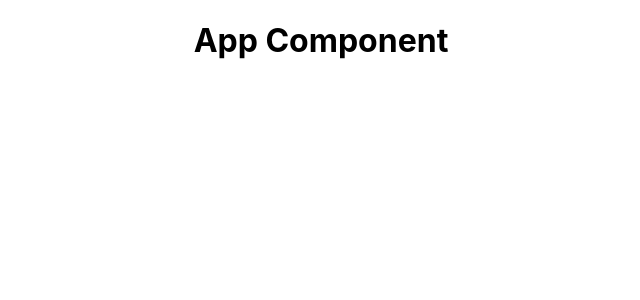
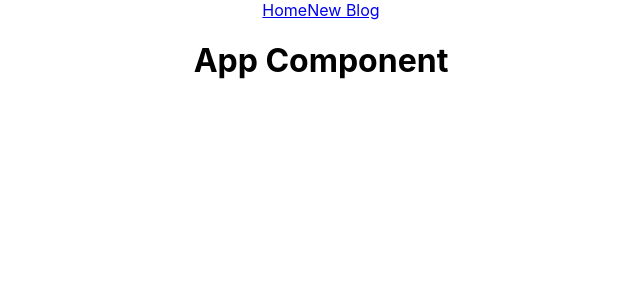
Before and after one commit to lukassilveira/react-study, a React (Create React App) app: page / in a window 1280 px wide. Shown: the top 300 px of the page, without its empty margins (319-959 px from the left). Built offline with nearby package versions, Linux system fonts and the light colour scheme.

Commit message:
creating navbar component

```diff
--- a/src/App.js
+++ b/src/App.js
@@ -1,8 +1,12 @@
 import './App.css';
+import NavBarComponent from './components/NavBar';
 
 function App() {
   return (
     <div className='App'>
+      <NavBarComponent>
+
+      </NavBarComponent>
       <div className="content">
         <h1>App Component</h1>
       </div>
--- /dev/null
+++ b/src/components/NavBar.js
@@ -0,0 +1,10 @@
+const NavBarComponent = () => {
+    return (
+        <nav>
+            <a href="/">Home</a>
+            <a href="/create">New Blog</a>
+        </nav>
+    );
+}
+
+export default NavBarComponent;
```
